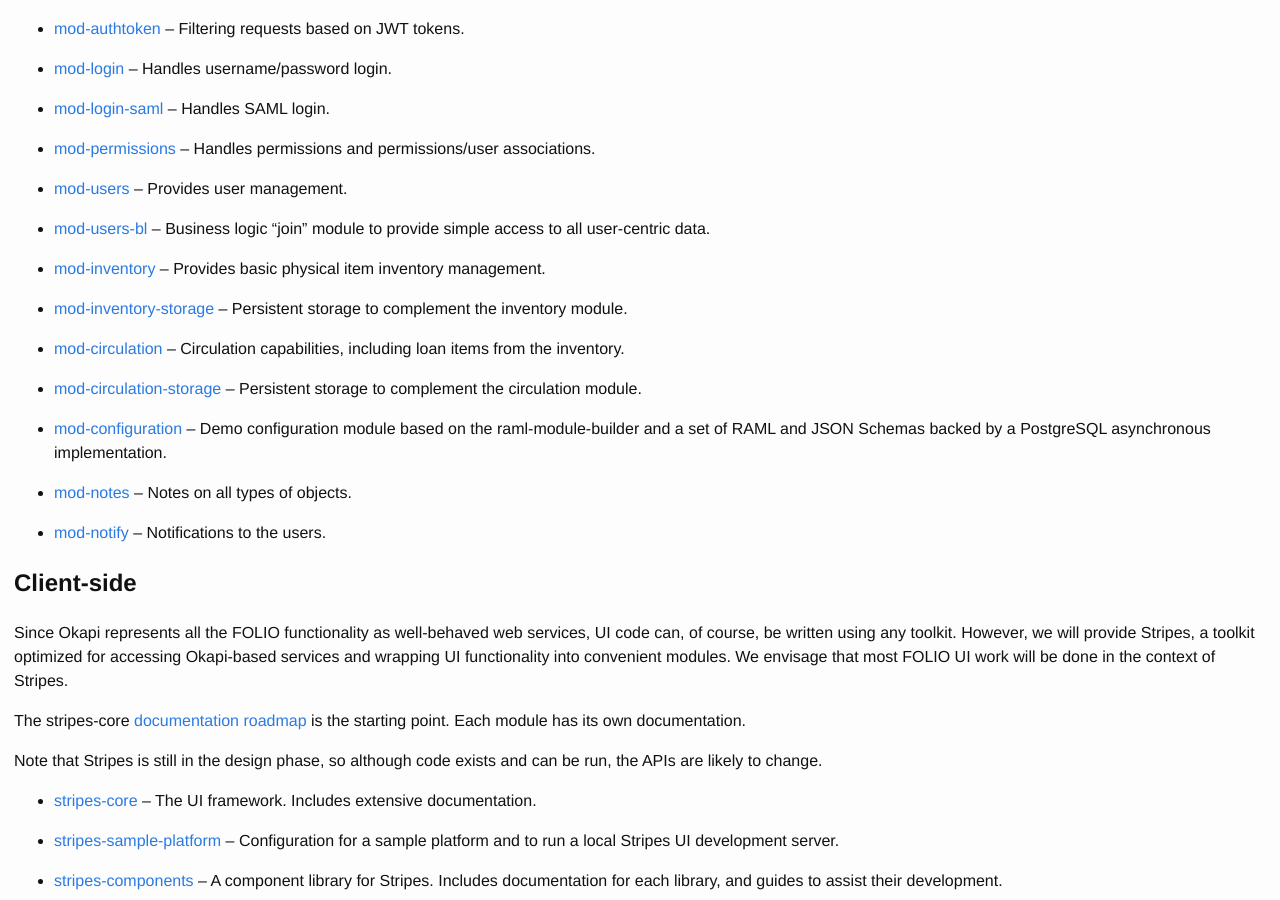
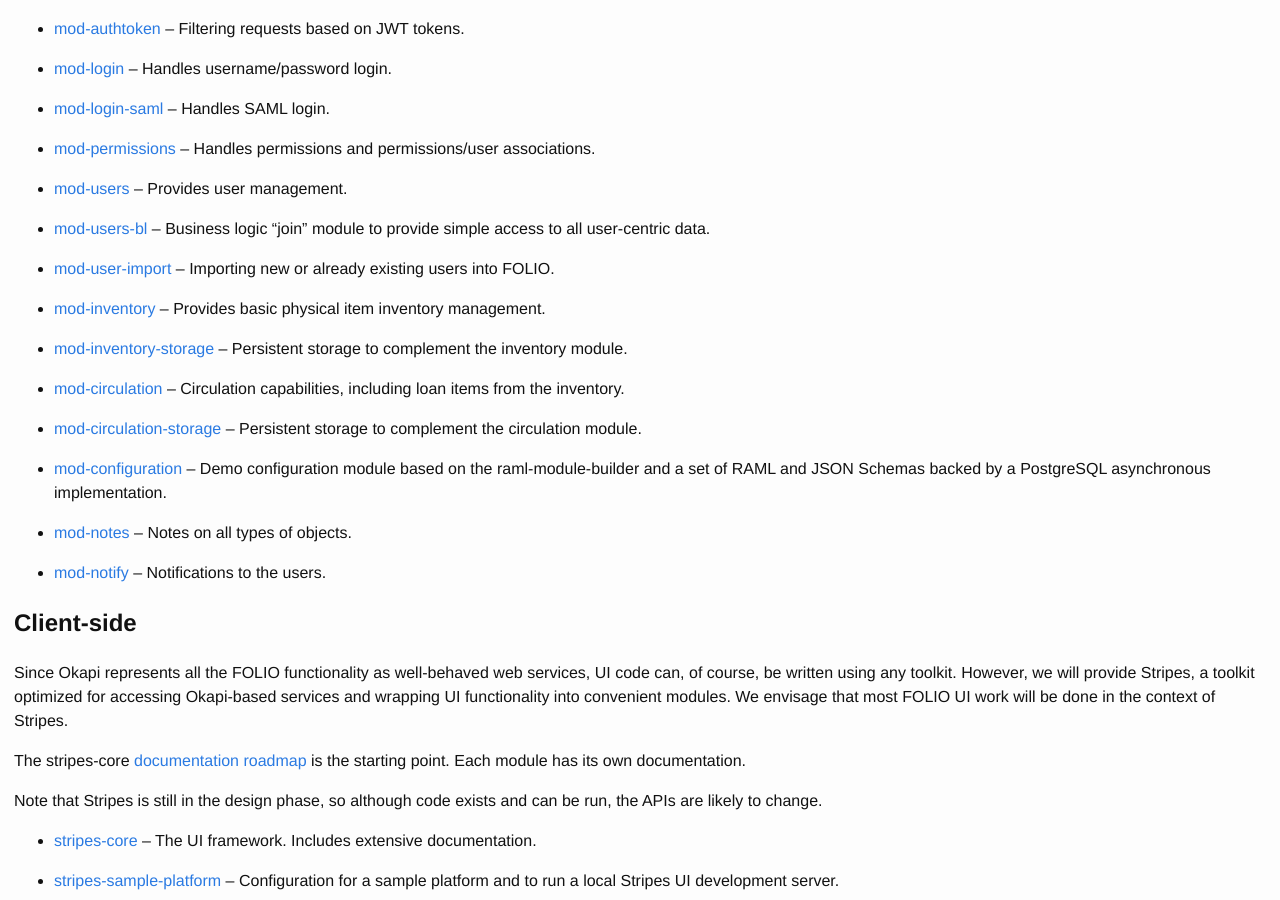
Before and after one commit to folio-org/folio-org.github.io, a Jekyll site: the page built from source-code/index.md, in a window 1280 px wide and 900 px high, scrolled down 954 px. Built offline with Jekyll 4.4.1, drawn with Linux system fonts in a browser that asks for light colours; nearby versions of some CDN libraries.

Commit message:
List source-code mod-user-import FOLIO-359

```diff
--- a/source-code/index.md
+++ b/source-code/index.md
@@ -101,6 +101,9 @@
 - [mod-users-bl](https://github.com/folio-org/mod-users-bl)
   -- Business logic "join" module to provide simple access to all
   user-centric data.
+
+- [mod-user-import](https://github.com/folio-org/mod-user-import)
+  -- Importing new or already existing users into FOLIO.
 
 - [mod-inventory](https://github.com/folio-org/mod-inventory)
   -- Provides basic physical item inventory management.
```
